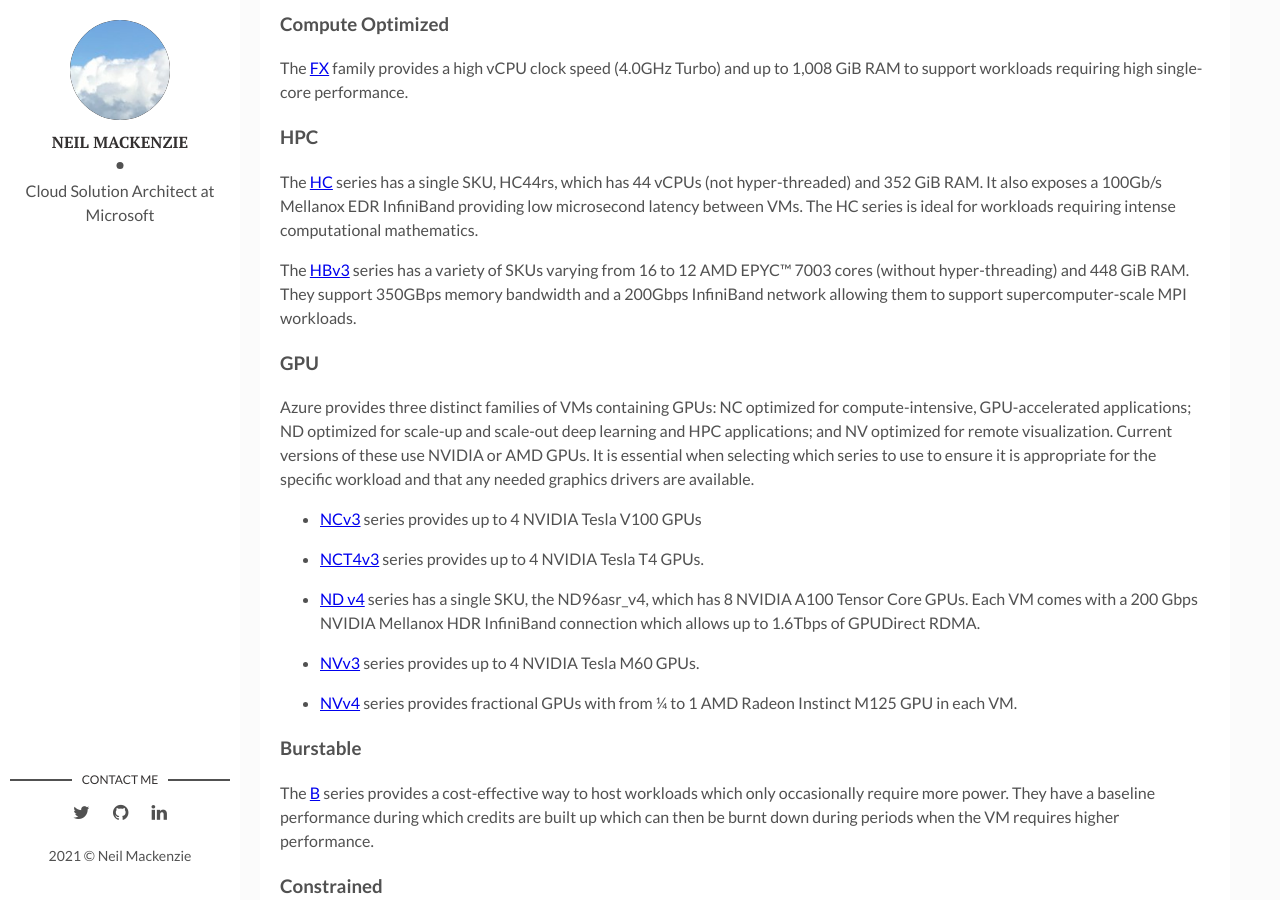
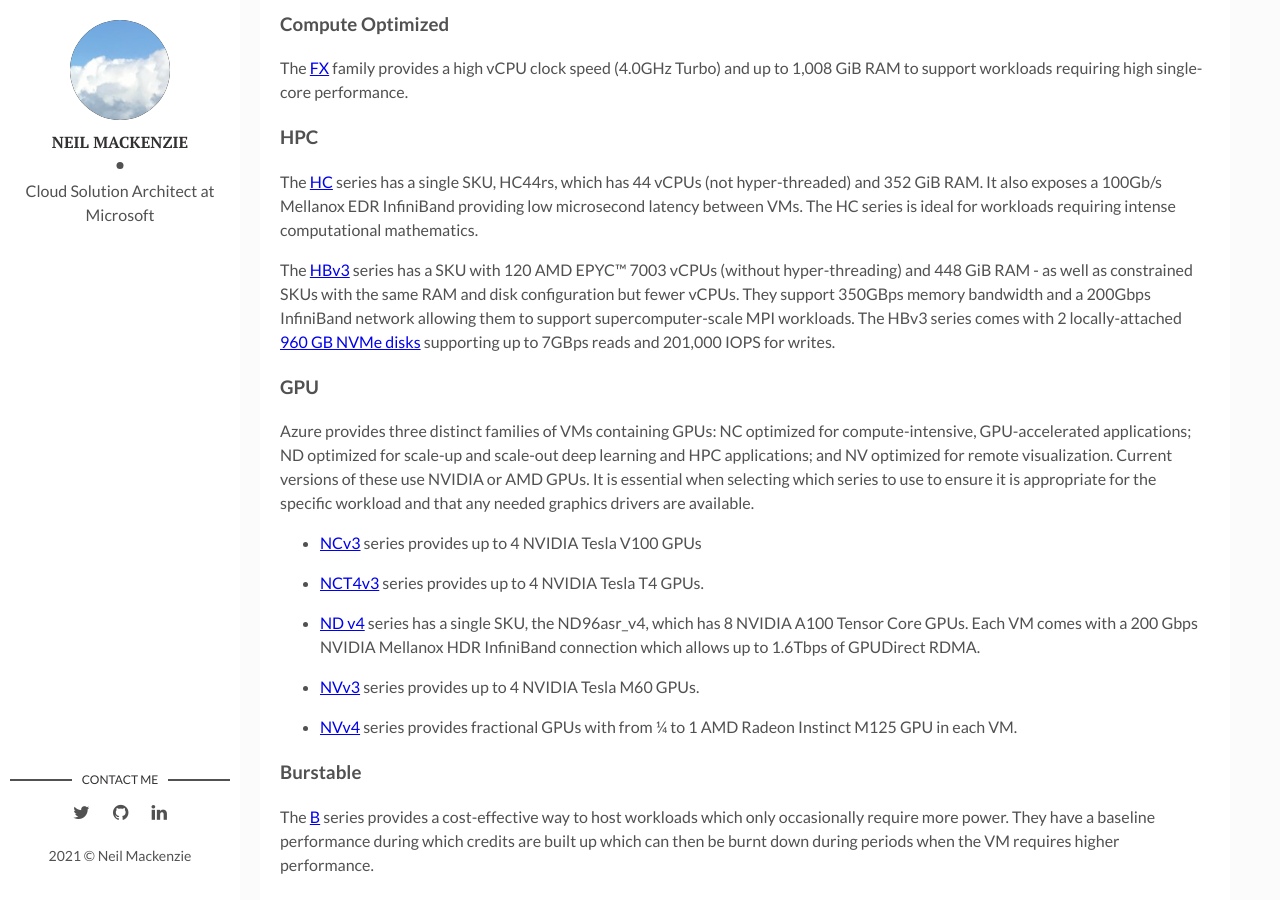
Before and after one commit to nmackenzie/nmackenzie.github.io, a Jekyll site: the page built from _posts/2021-10-09-overview-azure-vm.markdown, in a window 1280 px wide and 900 px high, scrolled down 2092 px. Built offline with Jekyll 4.4.1, drawn with Linux system fonts in a browser that asks for light colours.

Commit message:
Added NVMe details to HBv3
Added NVMe details to HBv3

```diff
--- a/_posts/2021-10-09-overview-azure-vm.markdown
+++ b/_posts/2021-10-09-overview-azure-vm.markdown
@@ -50,7 +50,7 @@ The [FX](https://docs.microsoft.com/en-us/azure/virtual-machines/fx-series) fami
 ### HPC
 The [HC](https://docs.microsoft.com/en-us/azure/virtual-machines/hc-series) series has a single SKU, HC44rs, which has 44 vCPUs (not hyper-threaded) and 352 GiB RAM. It also exposes a 100Gb/s Mellanox EDR InfiniBand providing low microsecond latency between VMs. The HC series is ideal for workloads requiring intense computational mathematics.
 
-The [HBv3](https://docs.microsoft.com/en-us/azure/virtual-machines/hbv3-series) series has a variety of SKUs varying from 16 to 12 AMD EPYC™ 7003 cores (without hyper-threading) and 448 GiB RAM. They support 350GBps memory bandwidth and a 200Gbps InfiniBand network allowing them to support supercomputer-scale MPI workloads.
+The [HBv3](https://docs.microsoft.com/en-us/azure/virtual-machines/hbv3-series) series has a SKU with 120 AMD EPYC™ 7003 vCPUs (without hyper-threading) and 448 GiB RAM - as well as constrained SKUs with the same RAM and disk configuration but fewer vCPUs. They support 350GBps memory bandwidth and a 200Gbps InfiniBand network allowing them to support supercomputer-scale MPI workloads. The HBv3 series comes with 2 locally-attached [960 GB NVMe disks](https://docs.microsoft.com/en-us/azure/virtual-machines/workloads/hpc/hbv3-series-overview#temporary-storage) supporting up to 7GBps reads and 201,000 IOPS for writes.
 
 ### GPU
 Azure provides three distinct families of VMs containing GPUs: NC optimized for compute-intensive, GPU-accelerated applications; ND optimized for scale-up and scale-out deep learning and HPC applications; and NV optimized for remote visualization. Current versions of these use NVIDIA or AMD GPUs. It is essential when selecting which series to use to ensure it is appropriate for the specific workload and that any needed graphics drivers are available.
```
